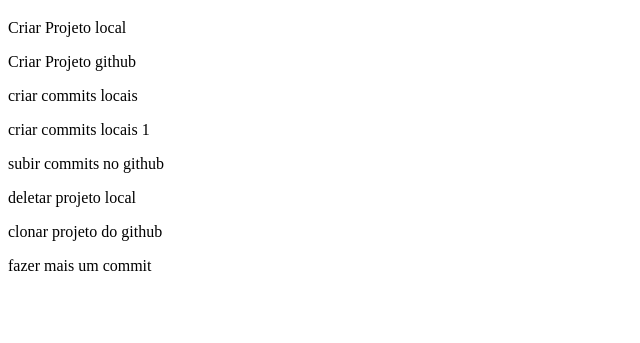
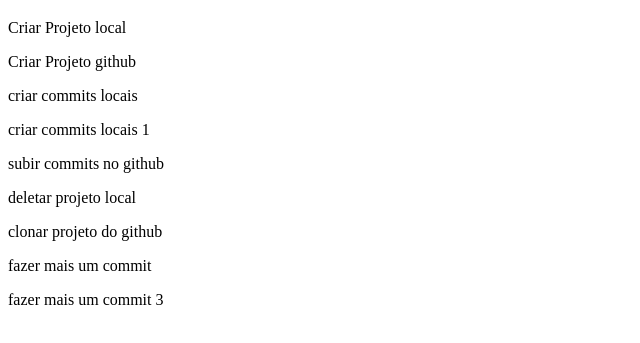
Before and after one commit to handerlr/projeto, a plain HTML site: page index.html in a window 1280 px wide. Shown: the part 61-404 px from the top of the page, without its empty margins (0-640 px from the left). Drawn offline with Linux system fonts and the light colour scheme.

Commit message:
Commit 3

```diff
--- a/index.html
+++ b/index.html
@@ -17,6 +17,6 @@
     <p>deletar projeto local</p>
     <p>clonar projeto do github</p>
     <p>fazer mais um commit</p>
-
+    <p>fazer mais um commit 3</p>
 </body>
 </html>
```
